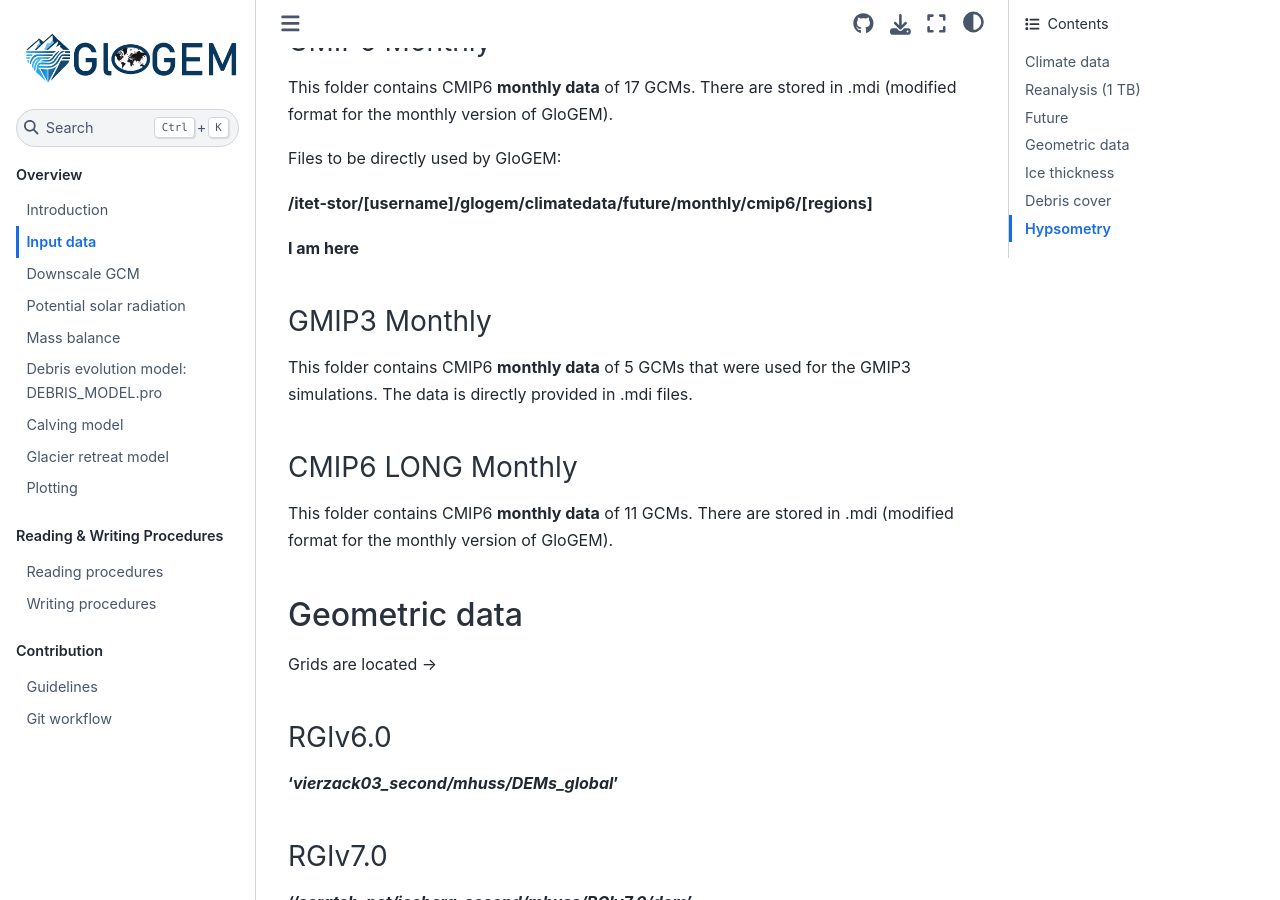
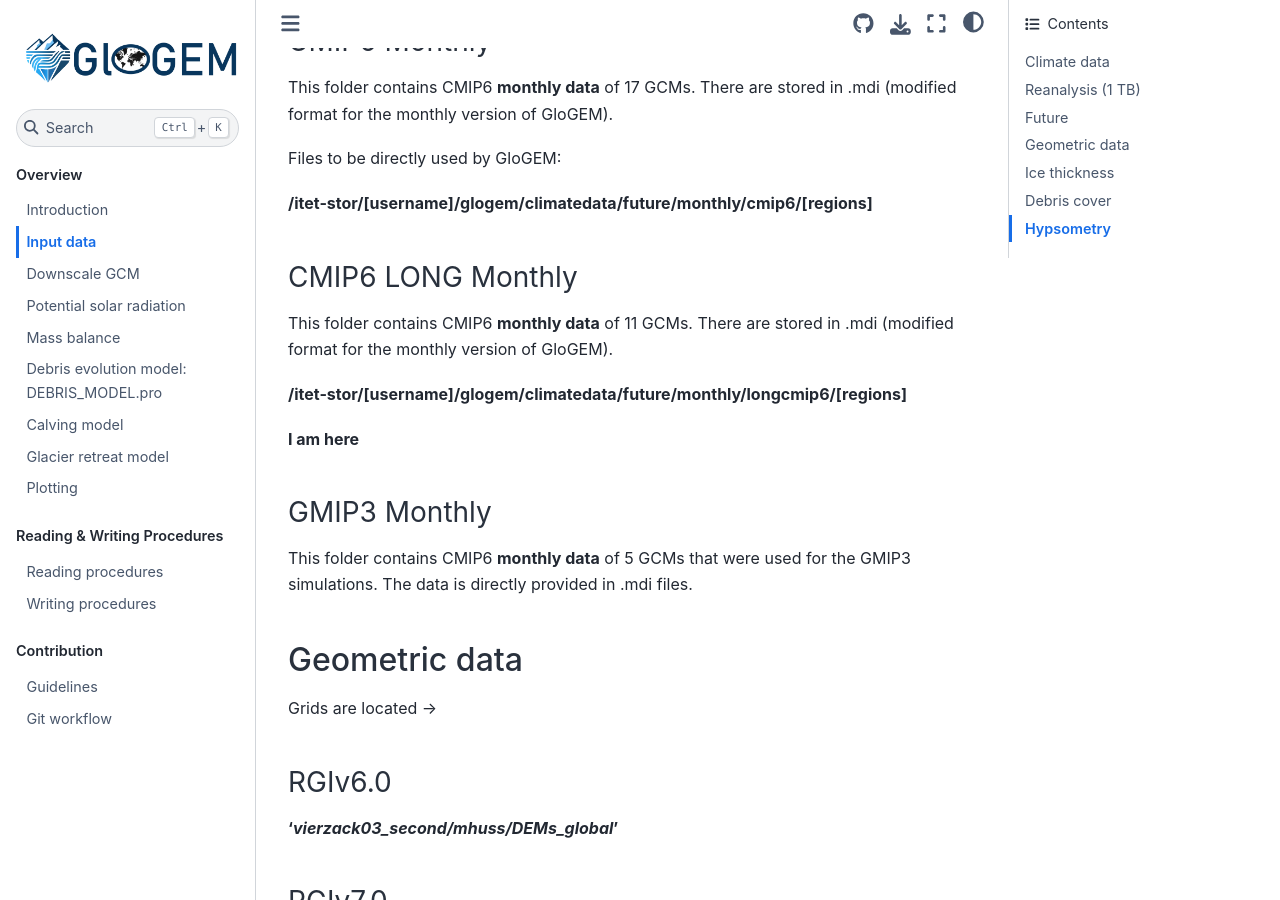
Before and after one commit to eth-vaw-glaciology/GloGEM-doc-temp, a Sphinx documentation site: the page built from docs/source/Input-data.md, in a window 1280 px wide and 900 px high, scrolled down 4168 px. Built offline with Sphinx 7.4.7 and the Sphinx Book theme 1.1.4, drawn with Linux system fonts in a browser that asks for light colours.

Commit message:
Update Input-data.md

```diff
--- a/docs/source/Input-data.md
+++ b/docs/source/Input-data.md
@@ -118,6 +118,12 @@
 
 **/itet-stor/[username]/glogem/climatedata/future/monthly/cmip6/[regions]**
 
+### CMIP6 LONG Monthly
+
+This folder contains CMIP6 **monthly data** of 11 GCMs. There are stored in .mdi (modified format for the monthly version of GloGEM).
+
+**/itet-stor/[username]/glogem/climatedata/future/monthly/longcmip6/[regions]**
+
 
 
 
```
Also changed, not shown: other parts of docs/source/Input-data.md (+0 -3 lines).
